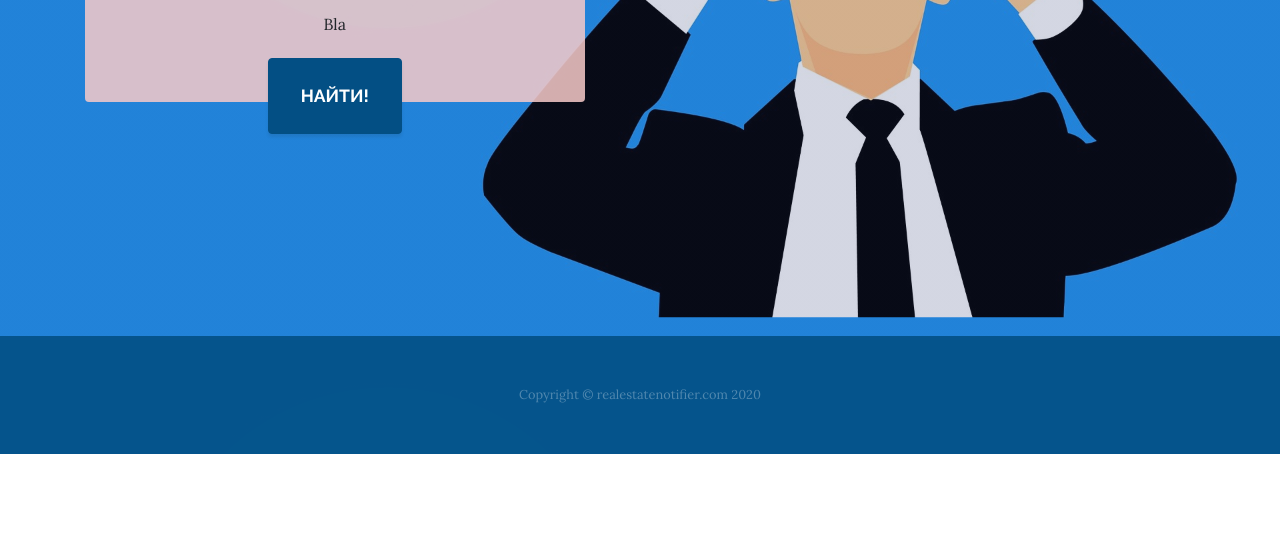
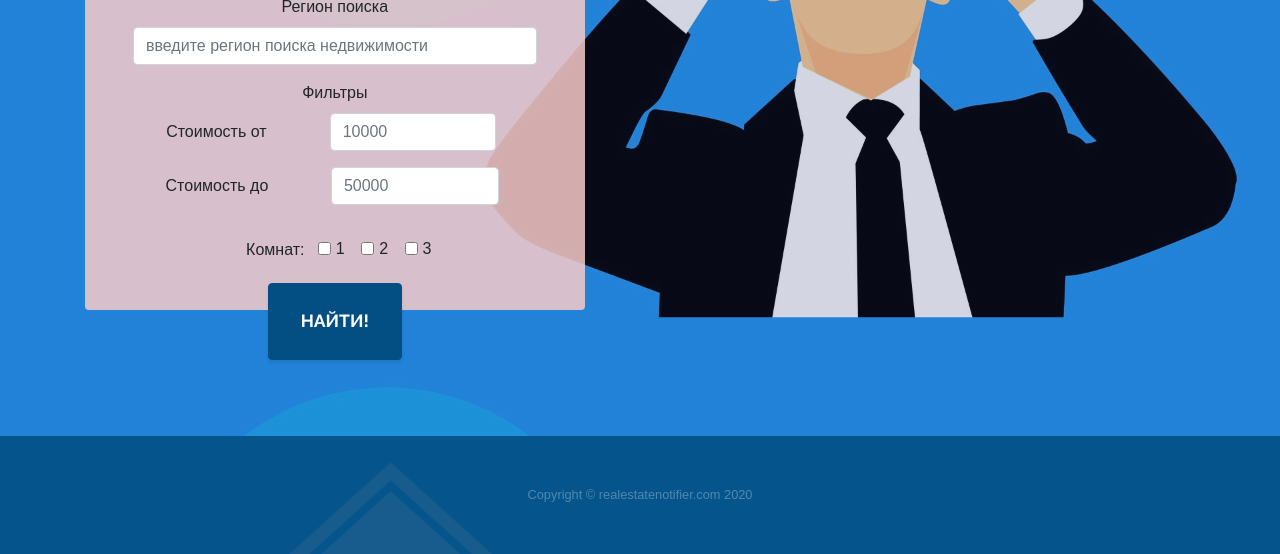
Before and after one commit to mzub/realEstateNotifier, a plain HTML site: page index.html in a window 1280 px wide. Shown: the part 508-1062 px from the top of the page. Before the commit the page ends 962 px from the top, so only its background shows below. Drawn offline with Linux system fonts and the light colour scheme.

Commit message:
virsion to show to my team is ready

```diff
--- a/css/business-casual.css
+++ b/css/business-casual.css
@@ -5,7 +5,7 @@
  */
 
 body {
-  font-family: 'Lora';
+  font-family: 'Arial';
   background-image: linear-gradient(rgba(37, 52, 112, 0.2), rgba(37, 52, 112, 0.2)), url("../img/bg.jpg");
   background-attachment: fixed;
   background-position: center;
@@ -69,11 +69,18 @@ p {
   font-weight: 800;
 }
 
+@media (max-width: 500px) {
+  .section-heading-lower {
+    font-size: 2rem !important;
+  }
+}
+
 .section-heading .section-heading-lower {
   display: block;
-  font-size: 3rem;
+  font-size: 2.6rem;
   font-weight: 100;
 }
+
 
 .bg-faded {
   background-color: rgba(247, 202, 201, 0.85);
@@ -121,7 +128,11 @@ p {
 
 .intro {
   position: relative;
-  height: 500px;
+  height: 600px;
+}
+
+.intro-button {
+
 }
 
 @media (min-width: 992px) {
@@ -139,7 +150,7 @@ p {
     width: 100%;
     left: 0;
     position: absolute;
-    bottom: -2rem;
+    bottom: -3.1rem;
   }
 }
 
@@ -234,7 +245,7 @@ p {
 
 .footer {
   background-color: rgba(3, 79, 132, 0.9);
-
+  position: relative;
 }
 
 .text-primary {
--- a/index.html
+++ b/index.html
@@ -62,11 +62,51 @@
             <span class="section-heading-upper">Поиск</span>
             <span class="section-heading-lower">Аппартаменты мечты</span>
           </h2>
-          <p class="mb-3">Bla
-          </p>
-          <div class="intro-button mx-auto">
+          <form>
+            <div class="form-group">
+              <label for="exampleInputEmail1">Регион поиска</label>
+              <input type="text" class="form-control" id="regionSearch" aria-describedby="regionSearch" placeholder="введите регион поиска недвижимости">
+            </div>
+            <div class="form-group">
+              <label>Фильтры</label>
+              <div class="input-group mb-3">
+                <div class="form-group row">
+                  <label for="priceFrom" class="col-sm-6 col-form-label">Стоимость от</label>
+                  <div class="col-sm-6">
+                    <input type="number" class="form-control" id="priceFrom" placeholder="10000">
+                  </div>
+                </div>
+                <div class="form-group row">
+                  <label for="priceUpTo" class="col-sm-6 col-form-label">Стоимость до</label>
+                  <div class="col-sm-6">
+                    <input type="number" class="form-control" id="priceUpTo" placeholder="50000">
+                  </div>
+                </div>
+              </div>
+            </div>
+            <div class="form-check">
+              <label class="form-check-label" class="col-form-label">Комнат:&nbsp;&nbsp;</label>
+              <div class="form-check form-check-inline">
+                <input class="form-check-input" type="checkbox" id="inlineCheckbox1" value="option1">
+                <label class="form-check-label" for="inlineCheckbox1">1</label>
+              </div>
+              <div class="form-check form-check-inline">
+                <input class="form-check-input" type="checkbox" id="inlineCheckbox2" value="option2">
+                <label class="form-check-label" for="inlineCheckbox2">2</label>
+              </div>
+              <div class="form-check form-check-inline">
+                <input class="form-check-input" type="checkbox" id="inlineCheckbox3" value="option3">
+                <label class="form-check-label" for="inlineCheckbox3">3</label>
+              </div>
+            </div>
+            <div class="intro-button mx-auto">
+              <br>
+              <a class="btn btn-primary btn-xl" href="#">НАЙТИ!</a>
+            </div>
+          </form>
+          <!-- <div class="intro-button mx-auto">
             <a class="btn btn-primary btn-xl" href="#">НАЙТИ!</a>
-          </div>
+          </div> -->
         </div>
       </div>
     </div>
```
